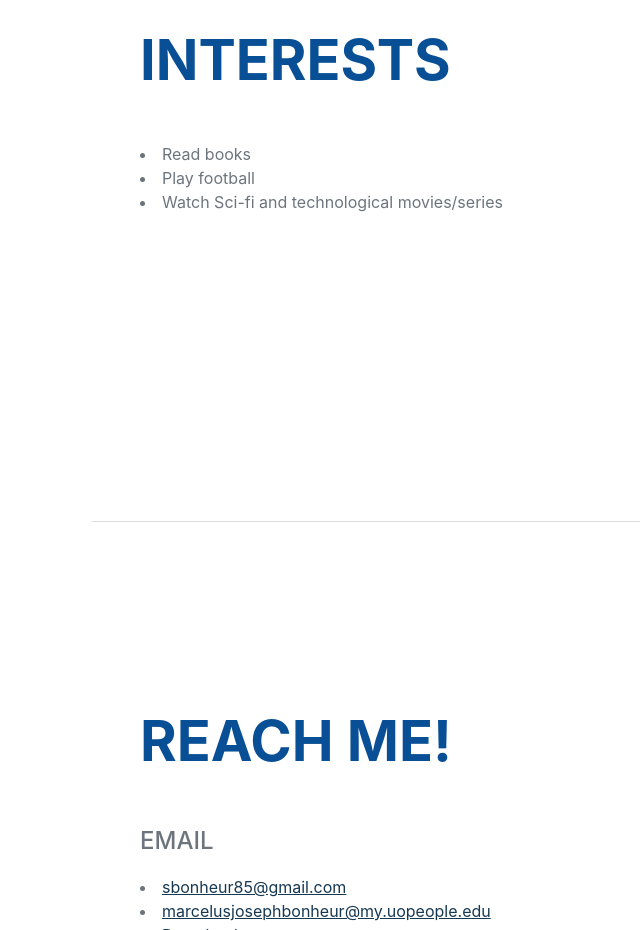
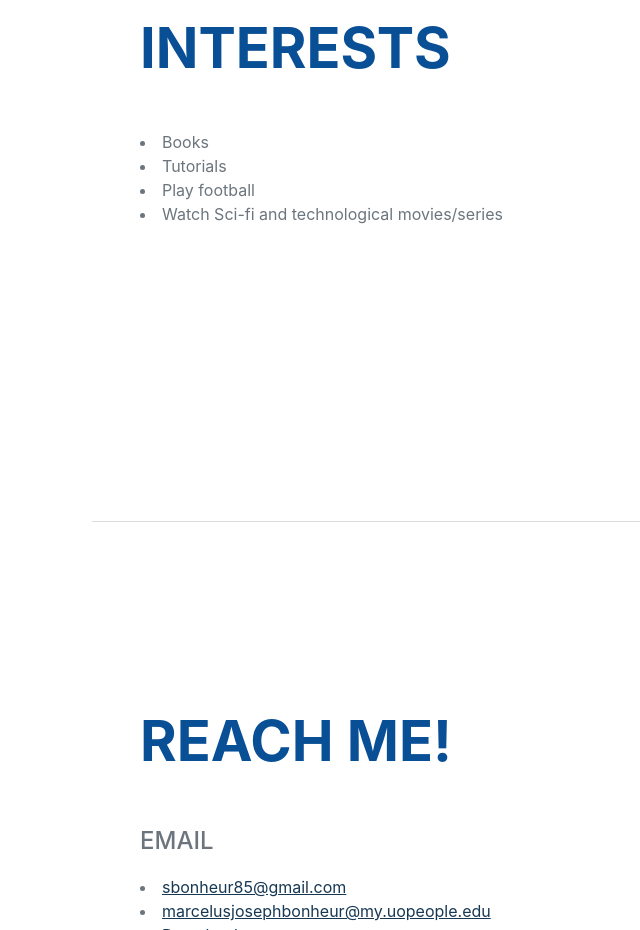
Before and after one commit to samtech85/resumeApp, a plain HTML site: page index.html in a window 1280 px wide. Shown: the part 3820-4750 px from the top of the page, without its empty margins (180-820 px from the left). Drawn offline with nearby package versions, Linux system fonts and the light colour scheme; a web font is replaced by a local one.

Commit message:
adding some changes in the interest section

```diff
--- a/index.html
+++ b/index.html
@@ -182,7 +182,12 @@
                     <h2 class="mb-5">Interests</h2>
                     <li>
                         <span class="fa-li"><i class="fas fa-check"></i></span>
-                        Read books
+                        Books
+                    </li>
+
+                    <li>
+                        <span class="fa-li"><i class="fas fa-check"></i></span>
+                        Tutorials
                     </li>
 
                     <li>
```
